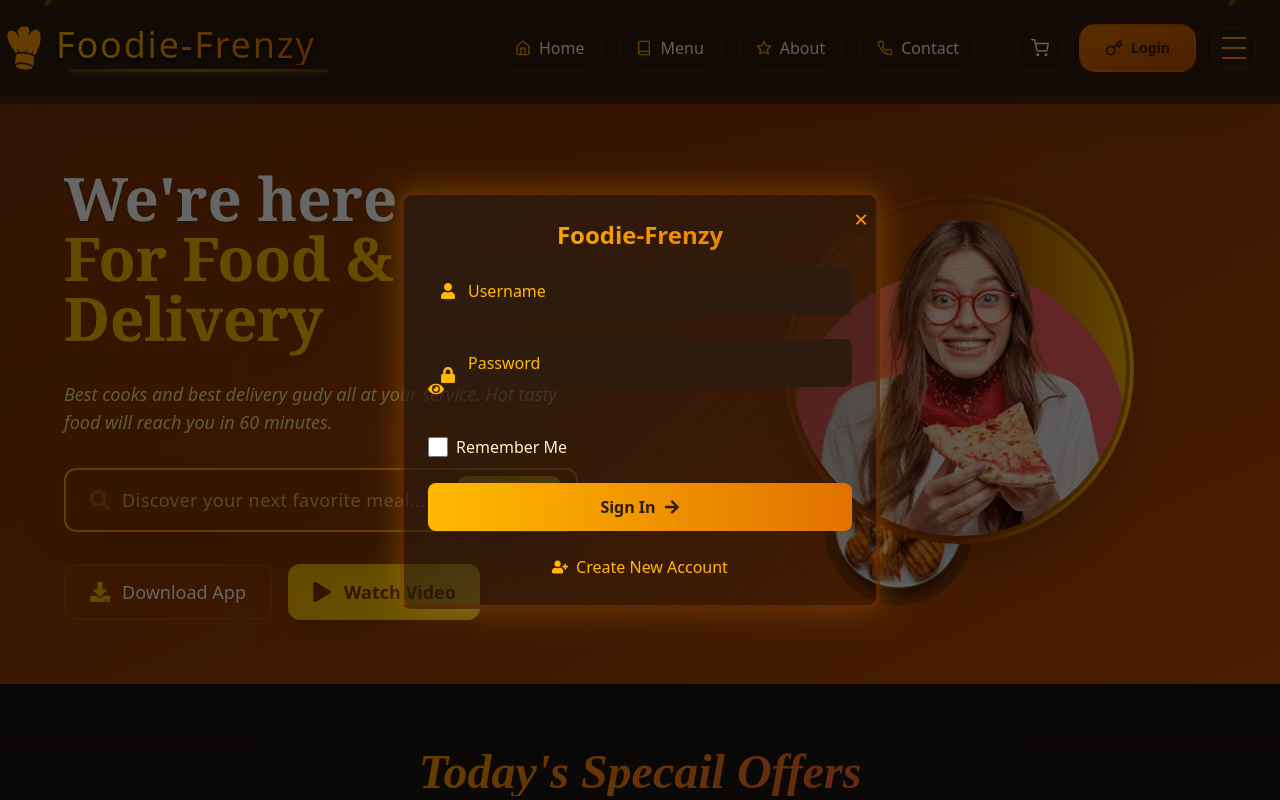
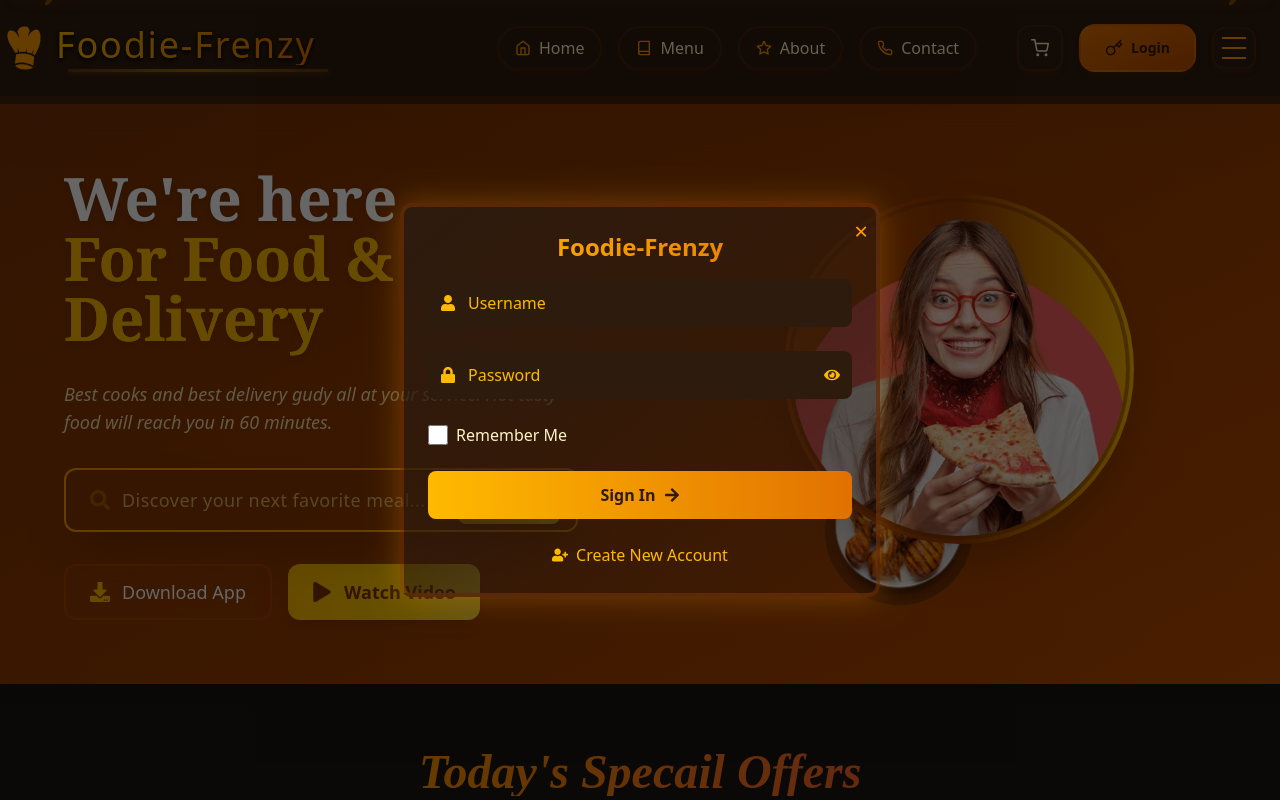
Before and after one commit to Akash102938/FoodiesWeb, a React (Vite) app in the folder Frontwork/: page /login in a window 1280 px wide. Shown: the top 800 px of the page. Built offline with nearby package versions, Linux system fonts and the light colour scheme.

Commit message:
corrected Eye Icon

```diff
--- a/Frontwork/src/components/Login/Login.jsx
+++ b/Frontwork/src/components/Login/Login.jsx
@@ -46,7 +46,7 @@ function Login({ onLoginSuccess, onClose }) {
           <FaLock className={iconClass} />
           <input type={showPassword ? 'text' : 'password'} name='password' placeholder='Password' value={FormData.password}
             onChange={handleChange} className={`${inputBase} pl-10 pr-4 py-3`} />
-          <button type='button' onClick={toggleShowPassword} className='absoulte right-3
+          <button type='button' onClick={toggleShowPassword} className='absolute right-3
            top-1/2 transform -translate-y-1/2 text-amber-400'>
             {showPassword ? <FaEyeSlash /> : <FaEye />}
           </button>
```
